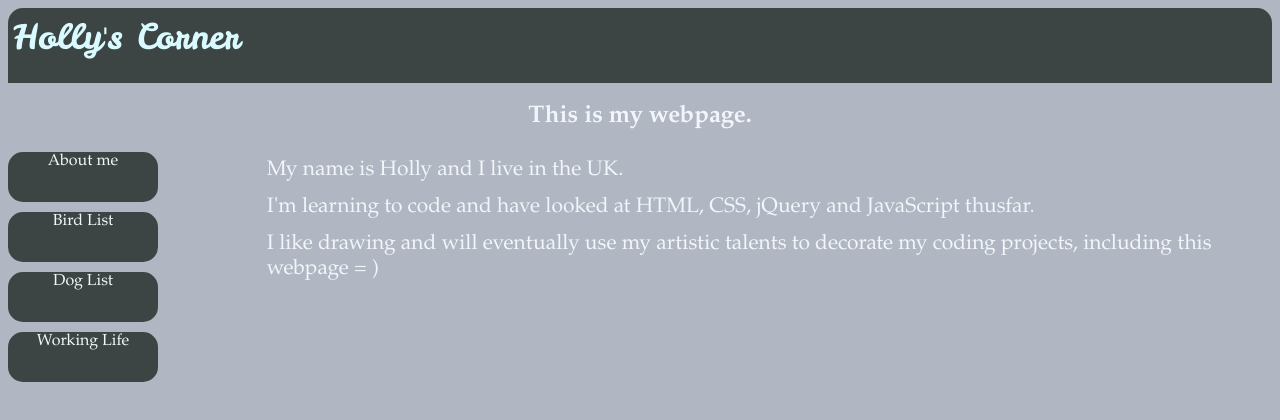
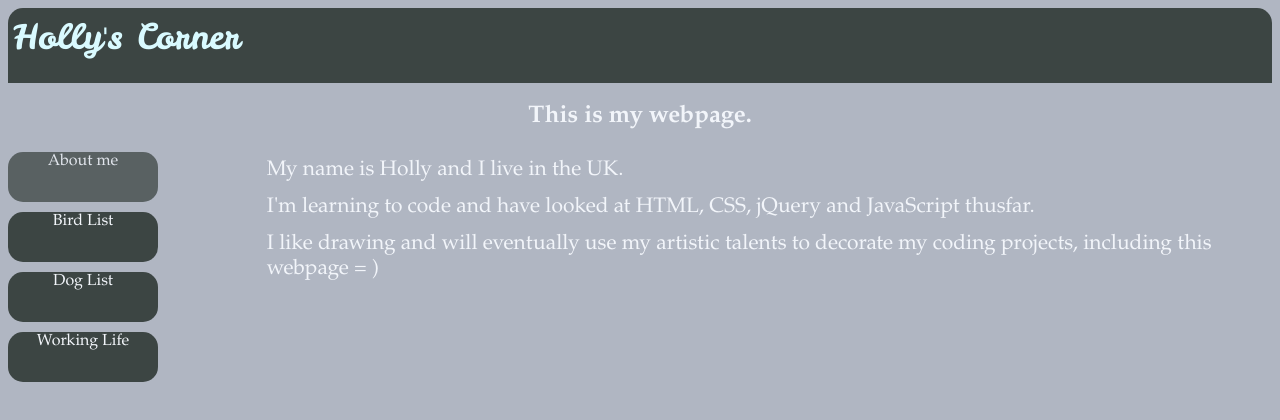
Before and after one commit to hollyrose/hollyrose.github.com, a plain HTML site: page index.html in a window 1280 px wide. In both pictures the pointer is over the item "About me". Drawn offline with nearby package versions, Linux system fonts and the light colour scheme; a web font is replaced by a local one.

Commit message:
Added opacity changes to nav buttons

```diff
--- a/styles.css
+++ b/styles.css
@@ -43,6 +43,11 @@ ul {
 	font-family: 'Patrick Hand SC', Garamond;
 	margin-bottom: 10px
 }
+
+.sideButton:hover {
+	opacity:0.75;
+}
+
 
 #birdList {
 	display: none;
```
